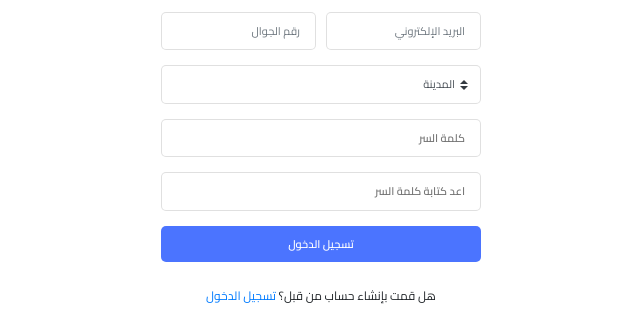
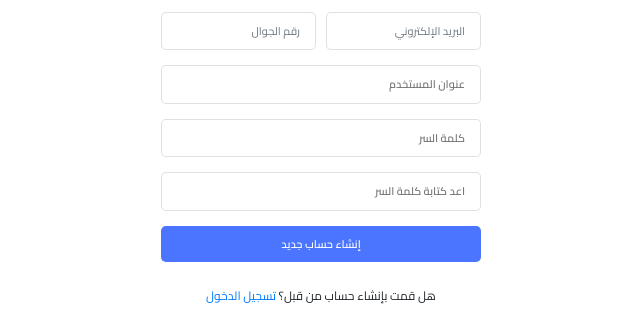
Before and after one commit to EngSharaqi/FWD, a plain HTML site: page User-Registeration.html in a window 1280 px wide. Shown: the part 272-584 px from the top of the page, 319-959 px from the left. Drawn offline with nearby package versions, Linux system fonts and the light colour scheme.

Commit message:
editing user reg page

```diff
--- a/User-Registeration.html
+++ b/User-Registeration.html
@@ -32,13 +32,10 @@
                         <input type="email" name="mail" class="form-control" placeholder="البريد الإلكتروني" required>
                     </div>
                 </div>
-
-                <select class="custom-select" name="city-filter" id="city-filter">
-                    <option value="city-f">المدينة</option>
-                </select>
+                <input type="text" name="address" placeholder="عنوان المستخدم" style="margin-top: 0">
                 <input type="password" name="password" placeholder="كلمة السر" style="margin-top: 0" required>
                 <input type="password" name="rePassword" placeholder="اعد كتابة كلمة السر" style="margin-top: 0" required>
-                <button class="primary" type="submit">تسجيل الدخول</button>
+                <button class="primary" type="submit">إنشاء حساب جديد</button>
                 <small class="fpass">هل قمت بإنشاء حساب من قبل؟ <a href="login.html" style="color: #007bff">تسجيل الدخول</a></small>
             </form>
         </div>
```
